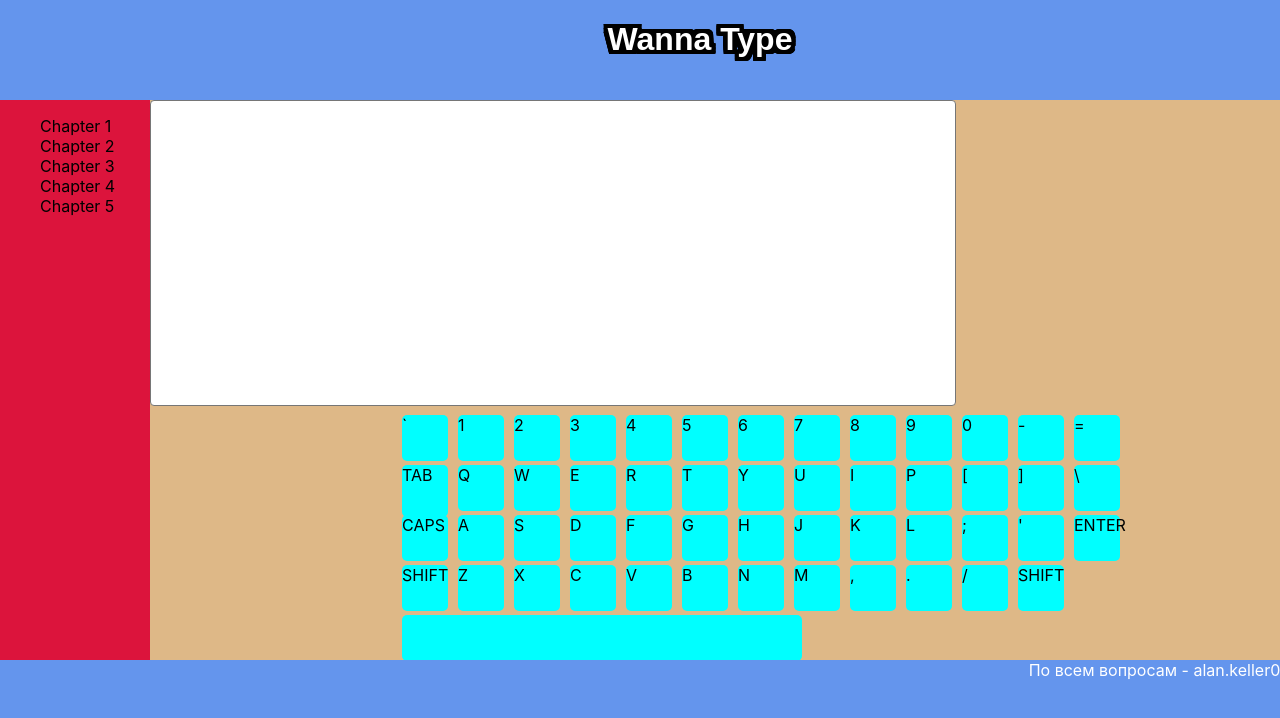
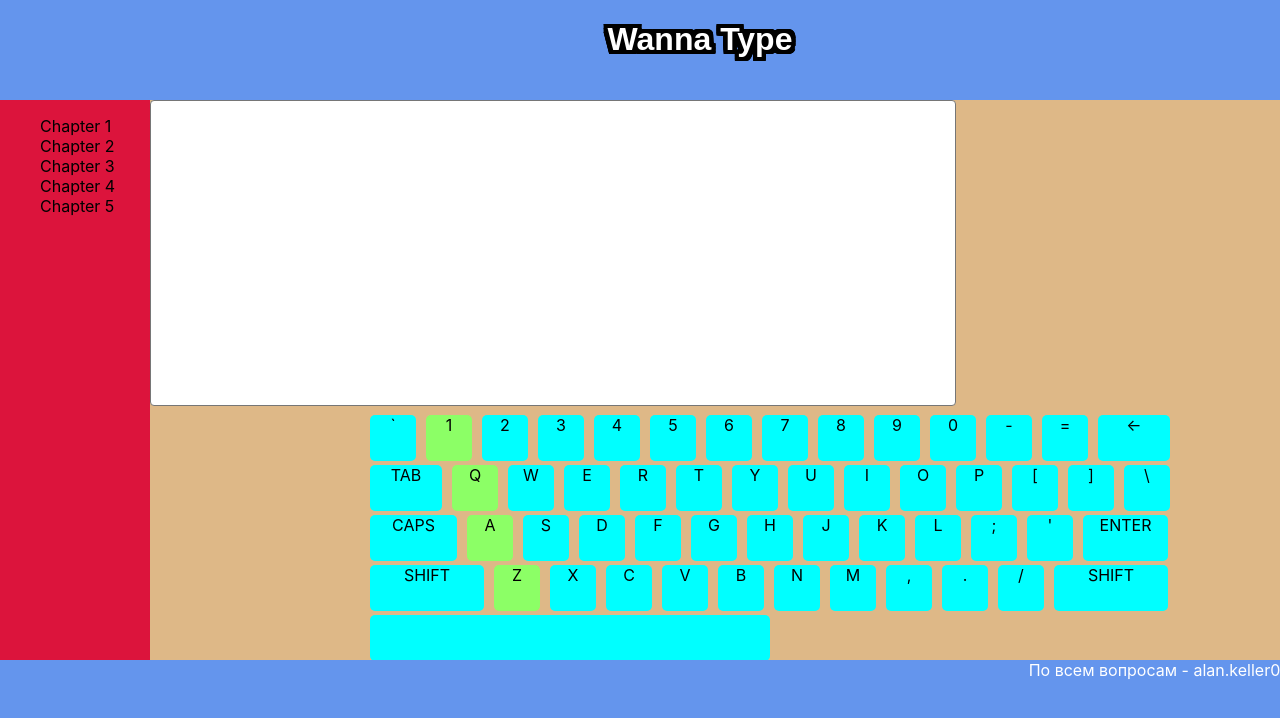
Before and after one commit to Kelly0210/WannaType, a React (Create React App) app: page / in a window 1280 px wide. Shown: the top 718 px of the page. Built offline with nearby package versions, Linux system fonts and the light colour scheme.

Commit message:
Keyboard Layout 0.2

```diff
--- a/src/Components/Keyboard/Keyboard.jsx
+++ b/src/Components/Keyboard/Keyboard.jsx
@@ -7,7 +7,7 @@ const Keyboard = () => {
         <div className={style.container}>
         <div className={style.row}>
             <div className={style.key}>`</div>
-            <div className={style.key}>1</div>
+            <div className={`${style.key} ${style.keyGreen}`}>1</div>
             <div className={style.key}>2</div>
             <div className={style.key}>3</div>
             <div className={style.key}>4</div>
@@ -19,11 +19,11 @@ const Keyboard = () => {
             <div className={style.key}>0</div>
             <div className={style.key}>-</div>
             <div className={style.key}>=</div>
-            <div className={style.key}>&lt;-</div>
+            <div className={`${style.key} ${style.keyBackSpace}`}>←</div>
         </div>
         <div className={style.row}>
-            <div className={style.key}>TAB</div>
-            <div className={style.key}>Q</div>
+            <div className={`${style.key} ${style.keyTab}`}>TAB</div>
+            <div className={`${style.key} ${style.keyGreen}`}>Q</div>
             <div className={style.key}>W</div>
             <div className={style.key}>E</div>
             <div className={style.key}>R</div>
@@ -31,14 +31,15 @@ const Keyboard = () => {
             <div className={style.key}>Y</div>
             <div className={style.key}>U</div>
             <div className={style.key}>I</div>
+            <div className={style.key}>O</div>
             <div className={style.key}>P</div>
             <div className={style.key}>[</div>
             <div className={style.key}>]</div>
             <div className={style.key}>\</div>
         </div>
         <div className={style.row}>
-            <div className={style.key}>CAPS</div>
-            <div className={style.key}>A</div>
+            <div className={`${style.key} ${style.keyCaps}`}>CAPS</div>
+            <div className={`${style.key} ${style.keyGreen}`}>A</div>
             <div className={style.key}>S</div>
             <div className={style.key}>D</div>
             <div className={style.key}>F</div>
@@ -49,11 +50,11 @@ const Keyboard = () => {
             <div className={style.key}>L</div>
             <div className={style.key}>;</div>
             <div className={style.key}>'</div>
-            <div className={style.key}>ENTER</div>
+            <div className={`${style.key} ${style.keyEnter}`}>ENTER</div>
         </div>
         <div className={style.row}>
-            <div className={style.key}>SHIFT</div>
-            <div className={style.key}>Z</div>
+            <div className={`${style.key} ${style.keyShift}`}>SHIFT</div>
+            <div className={`${style.key} ${style.keyGreen}`}>Z</div>
             <div className={style.key}>X</div>
             <div className={style.key}>C</div>
             <div className={style.key}>V</div>
@@ -63,10 +64,10 @@ const Keyboard = () => {
             <div className={style.key}>,</div>
             <div className={style.key}>.</div>
             <div className={style.key}>/</div>
-            <div className={style.key}>SHIFT</div>
+            <div className={`${style.key} ${style.keyShift}`}>SHIFT</div>
         </div>
         <div className={style.row}>
-            <div className={`${style.key} ${style.space}`}></div>
+            <div className={`${style.key} ${style.keySpace}`}></div>
         </div>
         </div>
 
--- a/src/Components/Keyboard/Keyboard.module.css
+++ b/src/Components/Keyboard/Keyboard.module.css
@@ -1,5 +1,5 @@
 .row {
-    width: 756px;
+    width: 820px;
     height: 50px;
     margin: 0 auto;
 }
@@ -10,7 +10,26 @@
     border-radius: 5px;
     margin: 5px;
     background-color: aqua;
+    text-align: center;
 }
-.space {
-    width: 400px
+.keyGreen {
+    background-color: #8cff66;
 }
+.keyBackSpace {
+    width: 72px;
+}
+.keyTab {
+    width: 72px;
+}
+.keyCaps {
+    width: 87px;
+}
+.keyEnter {
+    width: 85px;
+}
+.keyShift {
+    width: 114px;
+}
+.keySpace {
+    width: 400px;
+}
```
